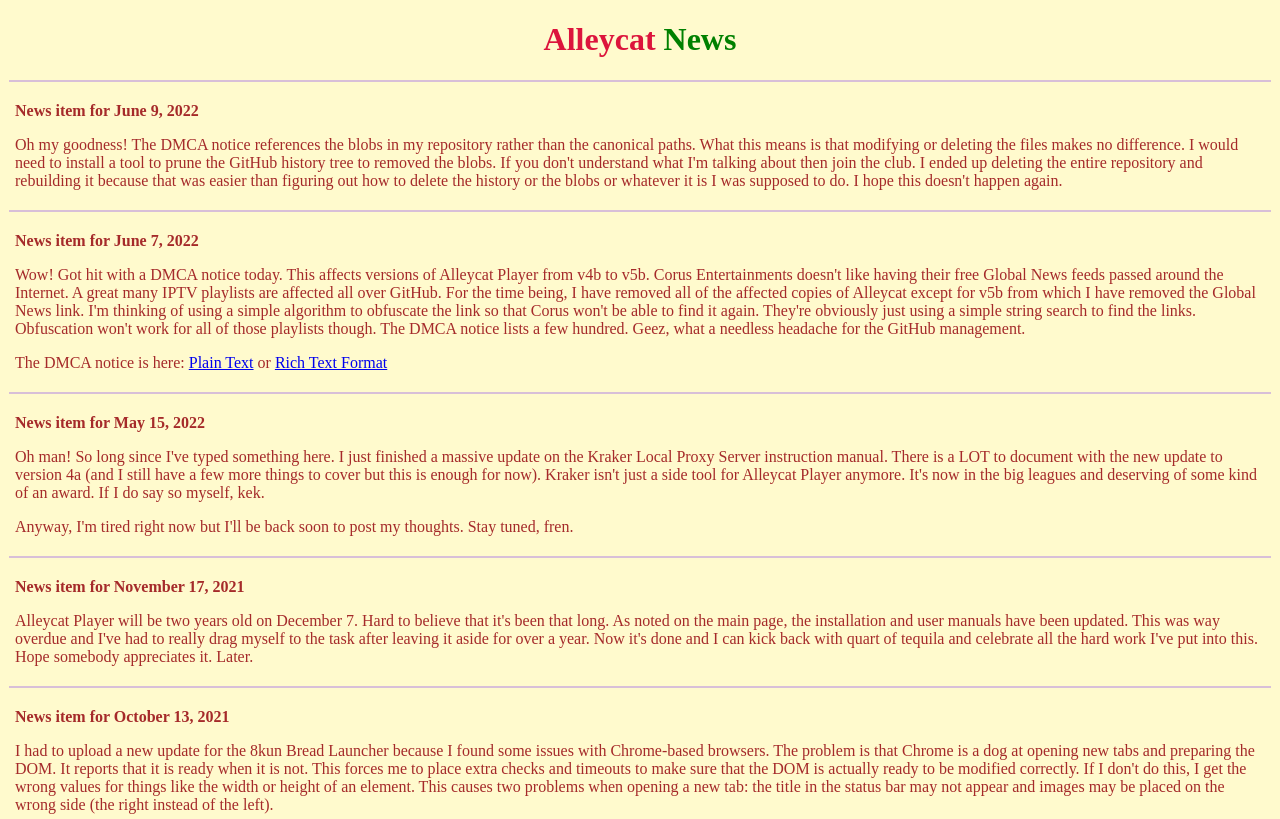
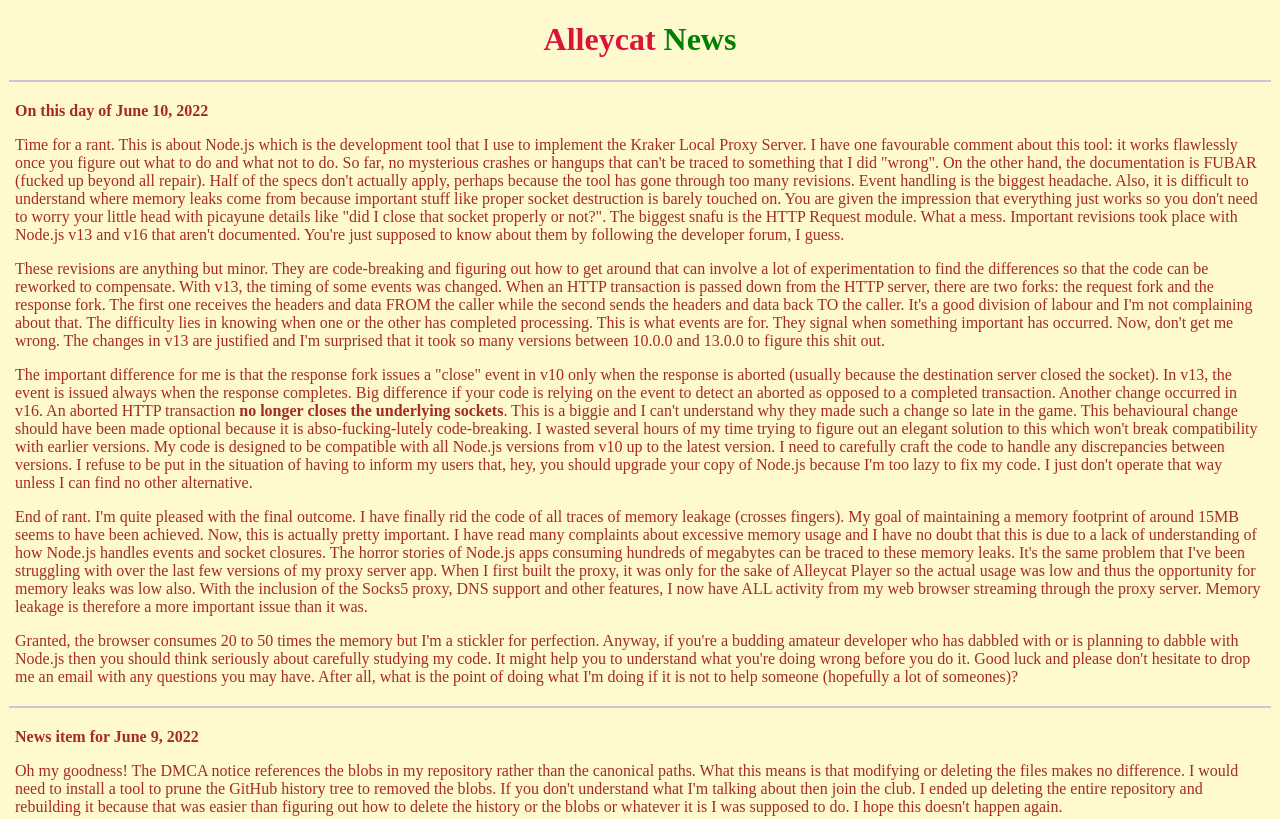
Before and after one commit to 8chanAnon/8chananon.github.io, a plain HTML site: page news.html in a window 1280 px wide. Shown: the top 819 px of the page. Drawn offline with Linux system fonts and the light colour scheme.

Commit message:
Add files via upload

```diff
--- a/news.html
+++ b/news.html
@@ -32,6 +32,59 @@
 </style></head><body>
 
 <h1 style="text-align:center"><r_>Alleycat</r_> <g_>News</g_></h1>
+
+<p><hr><p>
+
+<b> On this day of June 10, 2022</b>
+<p>
+Time for a rant. This is about Node.js which is the development tool that I use to implement the Kraker Local
+Proxy Server. I have one favourable comment about this tool: it works flawlessly once you figure out what to do and what
+not to do. So far, no mysterious crashes or hangups that can't be traced to something that I did "wrong". On the other
+hand, the documentation is FUBAR (fucked up beyond all repair). Half of the specs don't actually apply, perhaps because
+the tool has gone through too many revisions. Event handling is the biggest headache. Also, it is difficult to understand
+where memory leaks come from because important stuff like proper socket destruction is barely touched on. You are given
+the impression that everything just works so you don't need to worry your little head with picayune details like
+"did I close that socket properly or not?". The biggest snafu is the HTTP Request module. What a mess. Important
+revisions took place with Node.js v13 and v16 that aren't documented. You're just supposed to know about them by
+following the developer forum, I guess.
+<p>
+These revisions are anything but minor. They are code-breaking and figuring out how to get around that can involve
+a lot of experimentation to find the differences so that the code can be reworked to compensate. With v13, the timing
+of some events was changed. When an HTTP transaction is passed down from the HTTP server, there are two forks: the
+request fork and the response fork. The first one receives the headers and data FROM the caller while the second
+sends the headers and data back TO the caller. It's a good division of labour and I'm not complaining about that. The
+difficulty lies in knowing when one or the other has completed processing. This is what events are for. They signal
+when something important has occurred. Now, don't get me wrong. The changes in v13 are justified and I'm surprised
+that it took so many versions between 10.0.0 and 13.0.0 to figure this shit out.
+<p>
+The important difference for me is that the response fork issues a "close" event in v10 only when the response is
+aborted (usually because the destination server closed the socket). In v13, the event is issued always when the
+response completes. Big difference if your code is relying on the event to detect an aborted as opposed to a
+completed transaction. Another change occurred in v16. An aborted HTTP transaction <b>no longer closes the
+underlying sockets</b>. This is a biggie and I can't understand why they made such a change so late in the game.
+This behavioural change should have been made optional because it is abso-fucking-lutely code-breaking. I wasted
+several hours of my time trying to figure out an elegant solution to this which won't break compatibility with
+earlier versions. My code is designed to be compatible with all Node.js versions from v10 up to the latest version.
+I need to carefully craft the code to handle any discrepancies between versions. I refuse to be put in the situation
+of having to inform my users that, hey, you should upgrade your copy of Node.js because I'm too lazy to fix my code.
+I just don't operate that way unless I can find no other alternative.
+<p>
+End of rant. I'm quite pleased with the final outcome. I have finally rid the code of all traces of memory leakage
+(crosses fingers). My goal of maintaining a memory footprint of around 15MB seems to have been achieved. Now, this
+is actually pretty important. I have read many complaints about excessive memory usage and I have no doubt that
+this is due to a lack of understanding of how Node.js handles events and socket closures. The horror stories of
+Node.js apps consuming hundreds of megabytes can be traced to these memory leaks. It's the same problem that I've
+been struggling with over the last few versions of my proxy server app. When I first built the proxy, it was only
+for the sake of Alleycat Player so the actual usage was low and thus the opportunity for memory leaks was low also.
+With the inclusion of the Socks5 proxy, DNS support and other features, I now have ALL activity from my web browser
+streaming through the proxy server. Memory leakage is therefore a more important issue than it was.
+<p>
+Granted, the browser consumes 20 to 50 times the memory but I'm a stickler for perfection. Anyway, if you're a
+budding amateur developer who has dabbled with or is planning to dabble with Node.js then you should think seriously
+about carefully studying my code. It might help you to understand what you're doing wrong before you do it.
+Good luck and please don't hesitate to drop me an email with any questions you may have. After all, what is the point
+of doing what I'm doing if it is not to help someone (hopefully a lot of someones)?
+
 
 <p><hr><p>
 
```
Also changed, not shown: index.html (+1 -1 lines), index2.html (+1 -1 lines).
